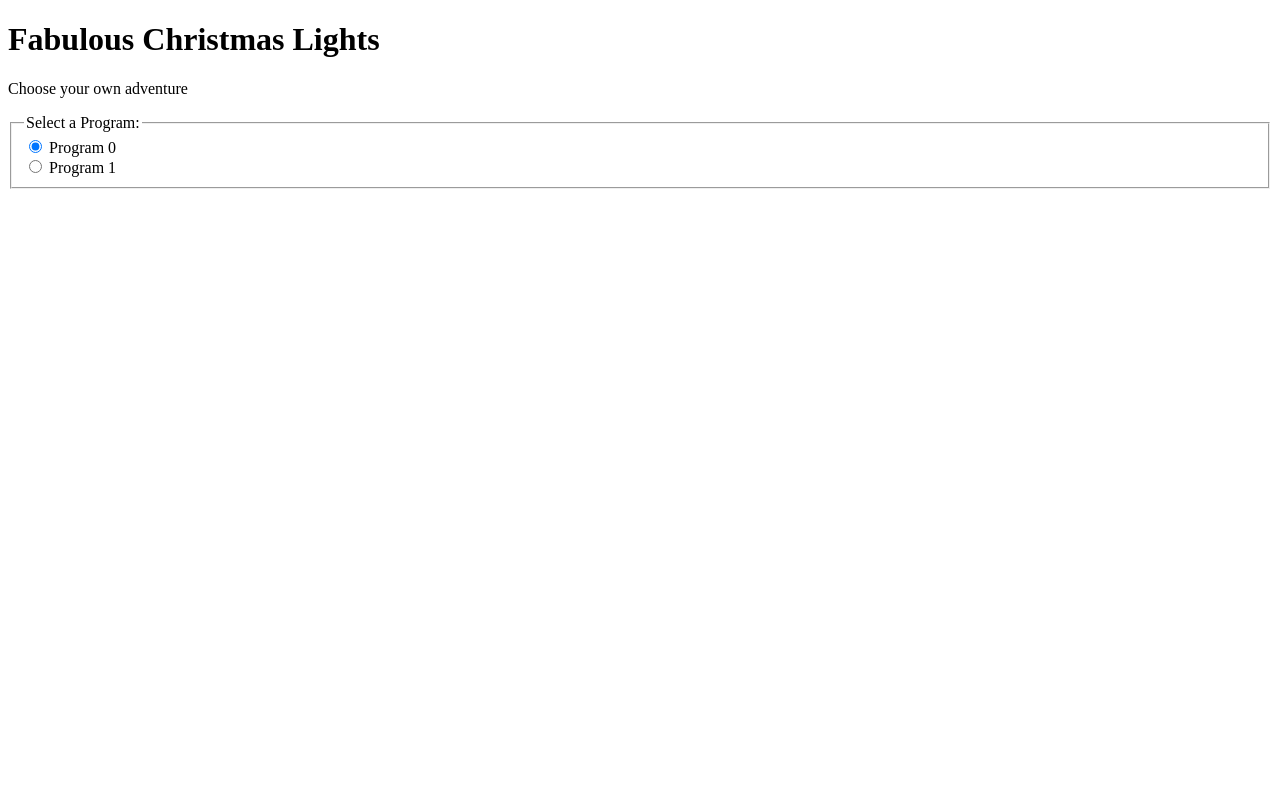
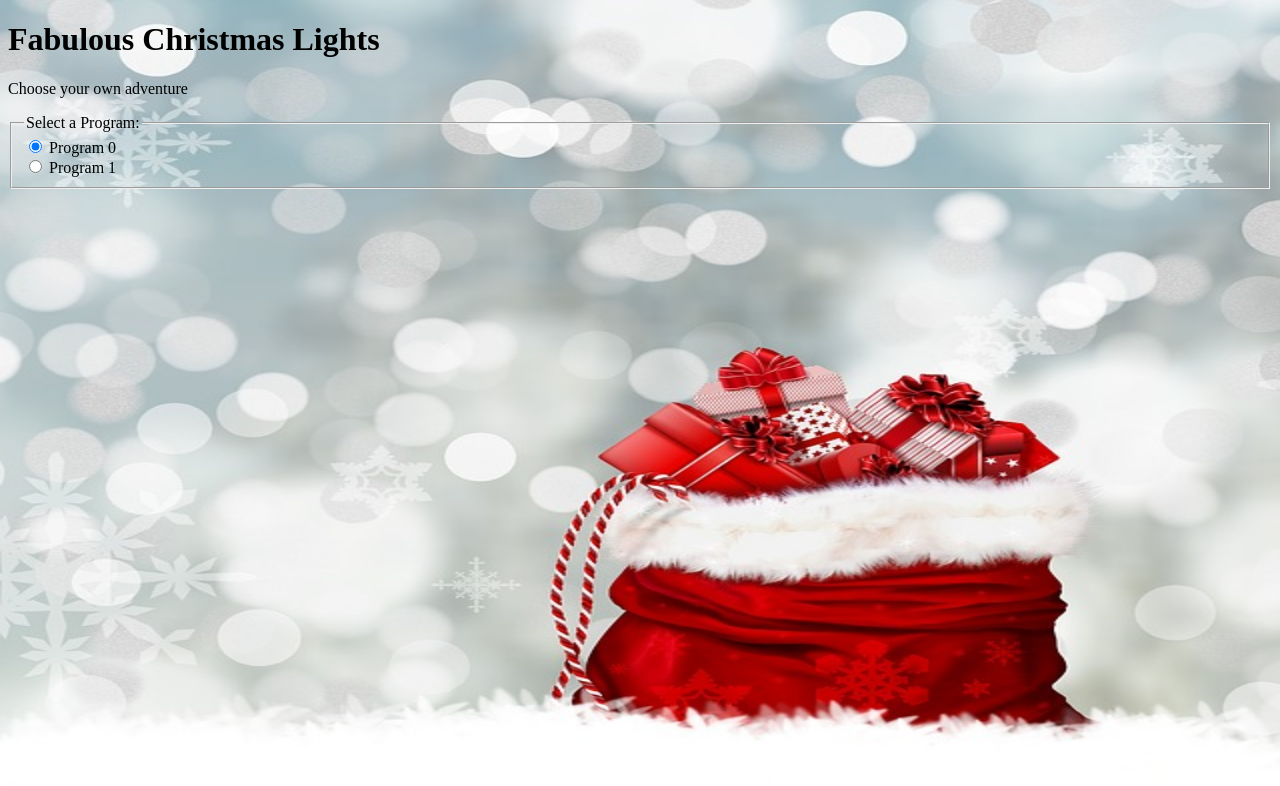
Before and after one commit to dreemkiller/light_server, a plain HTML site: page static/index.html in a window 1280 px wide. Drawn offline with Linux system fonts and the light colour scheme; no server answers.

Commit message:
Background image for page, license file for image

```diff
--- a/static/index.html
+++ b/static/index.html
@@ -2,6 +2,19 @@
 <html>
     <head>
         <title>Fabulous Christmas Lights</title>
+        <style type="text/css">
+            html,
+            body {
+                        height: 100%;
+            }
+
+            body {
+                background-image: url(/background.jpg);
+                background-repeat: no-repeat;
+                background-size: 100% 100%;
+            }
+        </style>
+
     </head>
     <body>
         <h1>Fabulous Christmas Lights</h1>
```
Also changed, not shown: static/background.jpg (added), static/image_license.txt (added).
